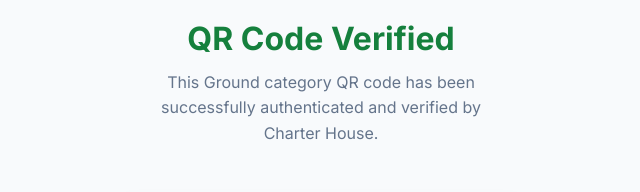
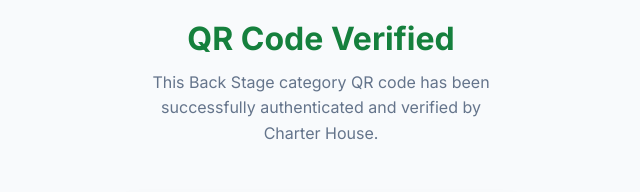
Before and after one commit to MrSelormMichael/confrimation-page, a plain HTML site: page BackStage.html in a window 1280 px wide. Shown: the part 841-1033 px from the top of the page, 319-959 px from the left. Drawn offline with Linux system fonts and the light colour scheme.

Commit message:
Update BackStage.html

```diff
--- a/BackStage.html
+++ b/BackStage.html
@@ -327,7 +327,7 @@
         </div>
 
         <h1>QR Code Verified</h1>
-        <p>This Ground category QR code has been successfully authenticated and verified by Charter House.</p>
+        <p>This Back Stage category QR code has been successfully authenticated and verified by Charter House.</p>
 
         <div class="details">
             <div class="detail-item">
```
